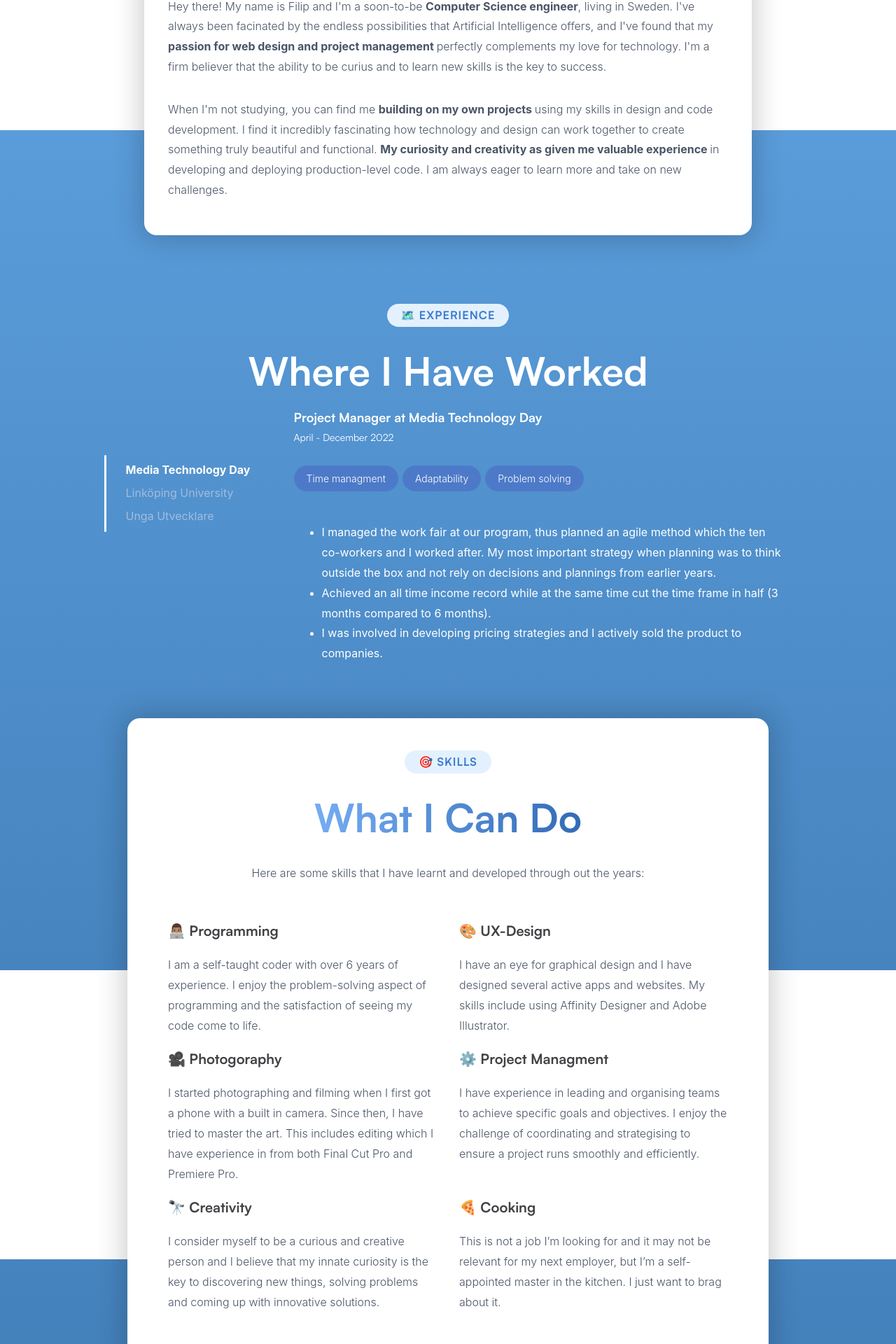
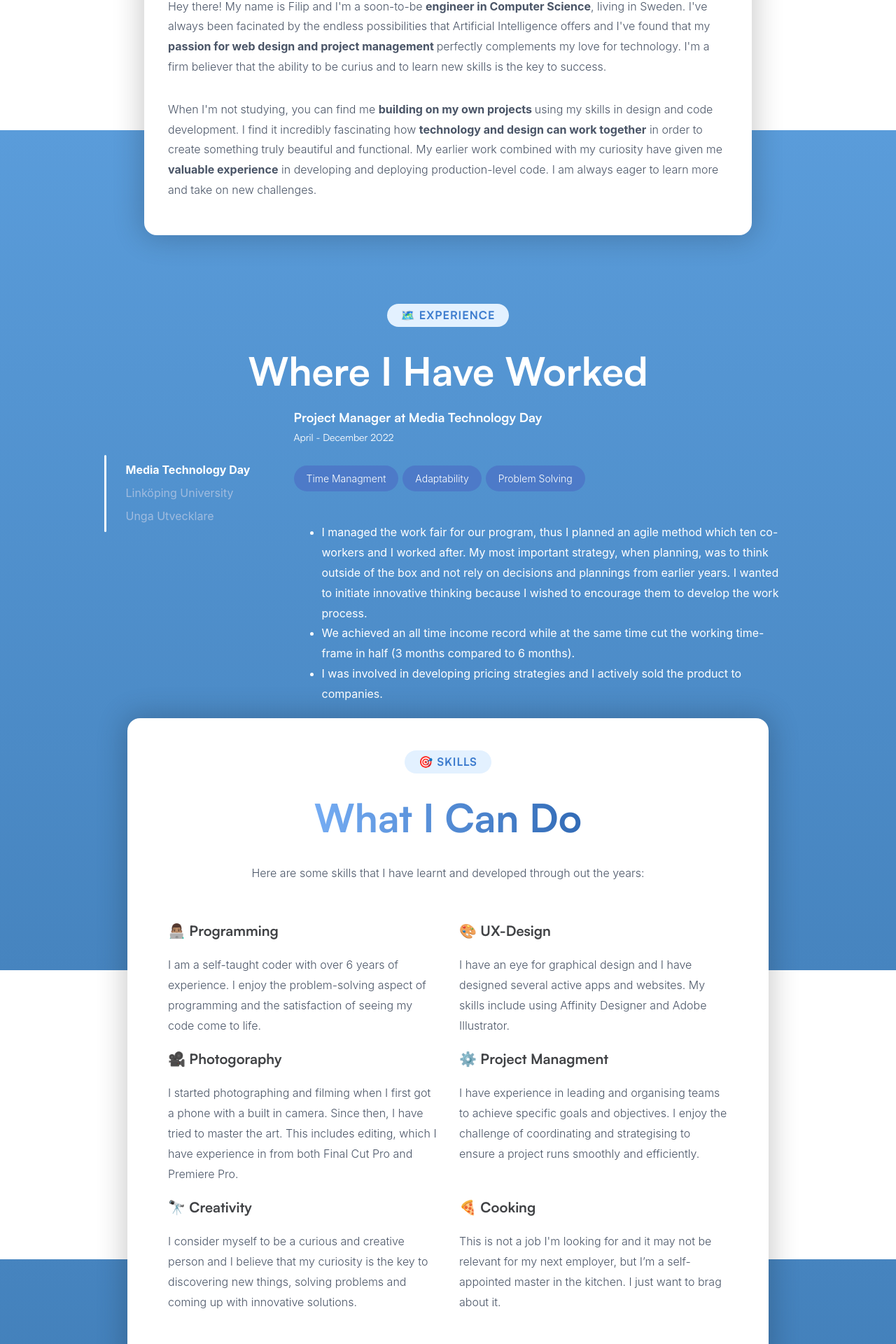
Before and after one commit to Filipbagen/filipbagen.se, a React (Create React App) app: page / in a window 1280 px wide. Shown: the part 733-2653 px from the top of the page at 70% size. Built offline with nearby package versions, Linux system fonts and the light colour scheme; a web font is replaced by a local one.

Commit message:
Updated text

```diff
--- a/src/components/AboutMe.js
+++ b/src/components/AboutMe.js
@@ -13,18 +13,18 @@ const AboutMe = () => {
                 <h1 className="gradientText">Who Am I?</h1>
 
                 <p>
-                    Hey there! My name is Filip and I'm a soon-to-be <b>Computer Science
-                        engineer</b>, living in Sweden. I've always been facinated by the endless possibilities that
-                    Artificial Intelligence offers, and I've found that my <b> passion for web design and
+                    Hey there! My name is Filip and I'm a soon-to-be <b>engineer in Computer Science</b>,
+                    living in Sweden. I've always been facinated by the endless possibilities that
+                    Artificial Intelligence offers and I've found that my <b> passion for web design and
                         project management </b> perfectly complements my love for technology. I'm a firm believer
                     that the ability to be curius and to learn new skills is the key to success.
                 </p>
                 <p>
                     When I'm not studying, you can find me <b> building on my own projects </b> using my skills in design and
-                    code development. I find it incredibly fascinating how technology and design can work together to create
-                    something truly beautiful and functional. <b> My curiosity and creativity as given me valuable experience </b>
-                    in developing and deploying production-level code. I am always
-                    eager to learn more and take on new challenges.
+                    code development. I find it incredibly fascinating how <b>technology and design can work together</b> in order to create
+                    something truly beautiful and functional. My earlier work combined with my curiosity have given me <b>valuable experience</b> in
+                    developing and deploying production-level code. I am always eager to learn more
+                    and take on new challenges.
                 </p>
 
             </TextBox>
--- a/src/data/DB.js
+++ b/src/data/DB.js
@@ -14,7 +14,7 @@ const skills = [
     {
         emoji: "🎥",
         title: "Photogoraphy",
-        text: "I started photographing and filming when I first got a phone with a built in camera. Since then, I have tried to master the art. This includes editing which I have experience in from both Final Cut Pro and Premiere Pro.",
+        text: "I started photographing and filming when I  first got a phone with a built in camera. Since then, I have tried to master the art. This includes editing, which I have experience in from both Final Cut Pro and Premiere Pro.",
         key: 3
     },
     {
@@ -26,13 +26,13 @@ const skills = [
     {
         emoji: "🔭",
         title: "Creativity",
-        text: "I consider myself to be a curious and creative person and I believe that my innate curiosity is the key to discovering new things, solving problems and coming up with innovative solutions.",
+        text: "I consider myself to be a curious and creative person and I believe that my curiosity is the key to discovering new things, solving problems and coming up with innovative solutions.",
         key: 5
     },
     {
         emoji: "🍕",
         title: "Cooking",
-        text: "This is not a job I’m looking for and it may not be relevant for my next employer, but I’m a self-appointed master in the kitchen. I just want to brag about it.",
+        text: "This is not a job I'm looking for and it may not be relevant for my next employer, but I’m a self-appointed master in the kitchen. I just want to brag about it.",
         key: 6
     }
 ]
@@ -41,14 +41,14 @@ const Experiences = [
     {
         title: "Project Manager at Media Technology Day",
         date: "April - December 2022",
-        tags: ['Time managment', 'Adaptability', 'Problem solving'],
-        text: ['I managed the work fair at our program, thus planned an agile method which the ten co-workers and I worked after. My most important strategy when planning was to think outside the box and not rely on decisions and plannings from earlier years.', 'Achieved an all time income record while at the same time cut the time frame in half (3 months compared to 6 months).', 'I was involved in developing pricing strategies and I actively sold the product to companies.'],
+        tags: ['Time Managment', 'Adaptability', 'Problem Solving'],
+        text: ['I managed the work fair for our program, thus I planned an agile method which ten co-workers and I worked after. My most important strategy, when planning, was to think outside of the box and not rely on decisions and plannings from earlier years. I wanted to initiate innovative thinking because I wished to encourage them to develop the work process. ', 'We achieved an all time income record while at the same time cut the working time-frame in half (3 months compared to 6 months).', 'I was involved in developing pricing strategies and I actively sold the product to companies.'],
         key: 1
     },
     {
         title: "Programming Tutor at Linköping University",
         date: "Sep 2021 - Jun 2022",
-        tags: ['Programming', 'Educational'],
+        tags: ['Programming', 'Tutoring'],
         text: ['I was a part of a student-managed project which helps other students with programming.', 'I helped students with programming questions about JavaScript, C++, MATLAB, OpenGL and Java.'],
         key: 2
     },
@@ -56,7 +56,7 @@ const Experiences = [
         title: "Designer & Front End dev. at Unga Utvecklare",
         date: "May 2016 - Dec 2020",
         tags: ['UI', 'UX', 'Animation', 'Front End', 'Photographer'],
-        text: ['I ran this consulting firm with a few of my friends. This is where I learnt the basics of customer contact, web development and design principles.', 'I designed 50+ websites, logos, apps and animations, some of which are still up and running.', 'I occasionally acted as a photographer and videographer. I feel confident both behind the camera and when editing.'],
+        text: ['I ran this consulting firm with a few of my friends. This is where I learnt the basics of customer contact, web development and design principles.', 'I designed 50+ websites, logos, apps and animations, some of which are still up and running.', ' I occasionally acted as a photographer and videographer. I feel confident both behind the camera and while editing.'],
         key: 3
     }
 ]
@@ -64,7 +64,7 @@ const Experiences = [
 const ProjectList = [
     {
         title: "Merit",
-        text: "📚 Merit is a web application that gathers schedules, current courses, future examinations, and exam statistics for MT students at Linköping University.",
+        text: "📚 Merit is a web application that gathers schedules, current courses, future examinations and exam statistics for MT students at Linköping University.",
         image: 'img/merit.png',
         tags: ['React', 'Styled Components', 'API'],
         githubLink: 'https://github.com/Filipbagen/merit',
@@ -73,7 +73,7 @@ const ProjectList = [
     },
     {
         title: "Lego Search Engine",
-        text: "🧱 This is a school project in the course TNMK30 which lets you search for lego sets",
+        text: "🧱 This is a school project in the course TNMK30, which lets you search for Lego sets.",
         image: "img/lego.png",
         tags: ['VS Code', 'JavaScript', 'SQL', 'CSS'],
         githubLink: 'https://github.com/Filipbagen/lego-database',
@@ -82,7 +82,7 @@ const ProjectList = [
     },
     {
         title: "F1",
-        text: "🏎 A website displaying information about Formal 1, created with React Three Fiber.",
+        text: "🏎 It is a website displaying information about Formal 1, that was created with React Three Fiber.",
         image: "img/f1.png",
         tags: ['React Three Fiber', 'Blender', 'Physics'],
         githubLink: 'https://github.com/Filipbagen/f1',
@@ -94,7 +94,7 @@ const ProjectList = [
 const OtherProjectsList = [
     {
         emoji: "🪐",
-        title: "Solar system",
+        title: "Solar System",
         text: "A semi-realistic solar system, created with three.js",
         tags: ['ThreeJS'],
         githubLink: 'https://github.com/Filipbagen/threejs-solar-system',
@@ -103,7 +103,7 @@ const OtherProjectsList = [
     },
     {
         emoji: "🗺️",
-        title: "Country finder",
+        title: "Country Finder",
         text: "A geography game,which challenges the user to find a specific country.",
         tags: ['React'],
         githubLink: 'https://github.com/Filipbagen/country-finder',
@@ -112,7 +112,7 @@ const OtherProjectsList = [
     },
     {
         emoji: "🥑",
-        title: "Guac-a-mole",
+        title: "Guac-A-Mole",
         text: "A Whack-a-mole game made as an inside joke",
         tags: ['JavaScript'],
         githubLink: 'https://github.com/Filipbagen/guac-a-mole',
```
